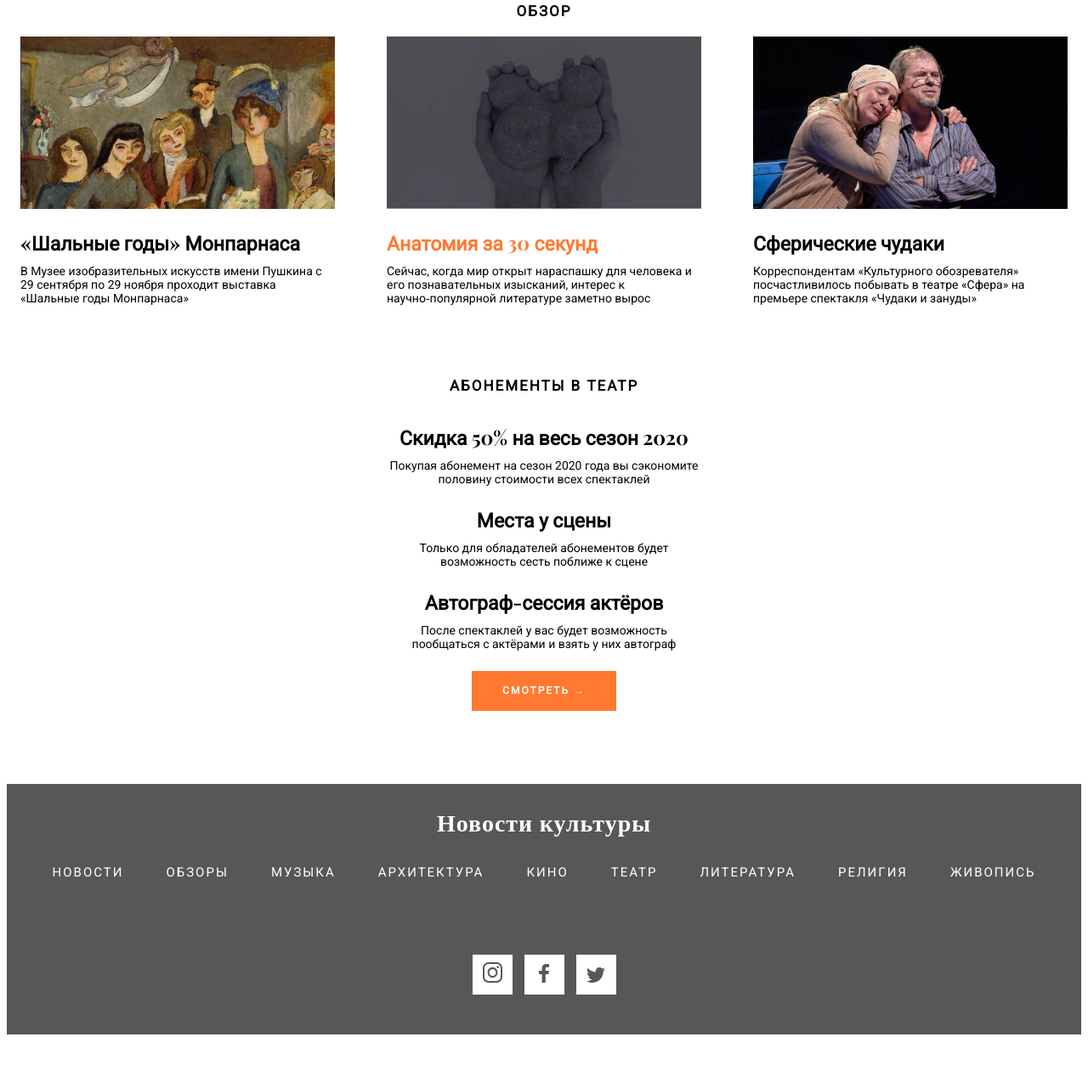
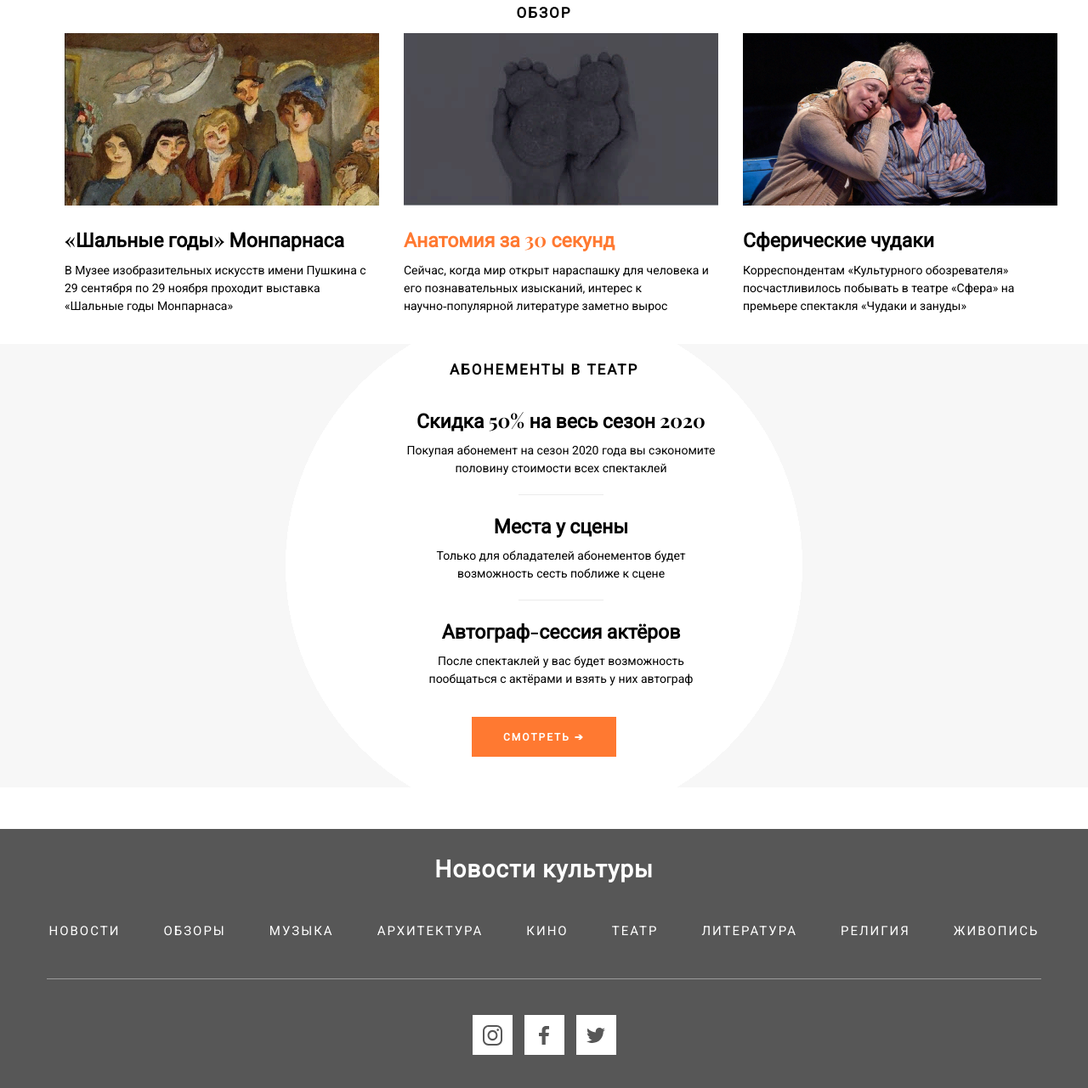
Before and after one commit to pashkacurl/projektmarafon, a plain HTML site: page index.html in a window 1280 px wide. Shown: the part 731-2012 px from the top of the page at 85% size. Before the commit the page ends 1957 px from the top, so only its background shows below. Drawn offline with nearby package versions, Linux system fonts and the light colour scheme; a web font is replaced by a local one.

Commit message:
загрузка файлов сайта

```diff
--- a/index.html
+++ b/index.html
@@ -2,98 +2,94 @@
 <html lang="ru">
   <head>
     <meta charset="UTF-8">
-      <link rel="stylesheet" href="style.css">
+    <meta name="keywords" content="Новости культуры">
     <title>Новости культуры</title>
     <link href="https://fonts.googleapis.com/css2?family=Playfair+Display:ital,wght@0,400;0,700;1,400&display=swap" rel="stylesheet">
     <link href="https://fonts.googleapis.com/css2?family=Roboto&display=swap" rel="stylesheet">
+    <link href="style.css" rel="stylesheet">
   </head>
   <body>
     <header>
-      <div>
-          <div class="title">Новости культуры</div>
-      </div>
       <nav>
-          <div>Новости</div>
-          <div>Обзоры</div>
-          <div>Музыка</div>
-          <div>Архитектура</div>
-          <div>Кино</div>
-          <div>Театр</div>
-          <div>Литература</div>
-          <div>Религия</div>
-          <div>Живопись</div>
+        <a class="logo logo-head" href="#">Новости культуры</a>
+        <ul class="nav-list">
+          <li><a href="#">Новости</a></li>
+          <li><a href="#">Обзоры</a></li>
+          <li><a href="#">Музыка</a></li>
+          <li><a href="#">Архитектура</a></li>
+          <li><a href="#">Кино</a></li>
+          <li><a href="#">Театр</a></li>
+          <li><a href="#">Литература</a></li>
+          <li><a href="#">Религия</a></li>
+          <li><a href="#">Живопись</a></li>
+        </ul>
       </nav>
     </header>
     <main>
       <section class="hotel">
-          <div>
         <img src="img/Group24.svg">
-            <span>Подводный отель</span>
-            <div class="p">Как известно, Дубай – город контрастов. Самые революционные и фантастические мечты архитекторов способен воплотить в жизнь этот мегаполис, построенный на нефти и за счет нефти</div>
-          </div>
+        <h2>Подводный отель</h2>
+        <p>Как известно, Дубай – город контрастов. Самые революционные и фантастические мечты архитекторов способен воплотить в жизнь этот мегаполис, построенный на нефти и за счет нефти</p>
       </section>
-      <section>
-            <div class="h2 reviews">
-                Обзор
-            </div>
-            <div class="review">
-                <div>
+      <section class="review">
+        <h2>Обзор</h2>
+        <ul class="review-list">
+          <li>
             <img src="img/1.jpg">
-                    <div class="h3">«Шальные годы» Монпарнаса</div>
-                    <div class="p">В Музее изобразительных искусств имени Пушкина с 29 сентября по 29 ноября проходит выставка «Шальные годы Монпарнаса»</div>
-                </div>
-                <div>
+            <h3><a href="#">«Шальные годы» Монпарнаса</a></h3>
+            <p>В Музее изобразительных искусств имени Пушкина с 29 сентября по 29 ноября проходит выставка «Шальные годы Монпарнаса»</p>
+          </il>
+          <li>
             <img src="img/2.png">
-                    <div class="h3">Анатомия за 30 секунд</div>
-                    <div class="p">Сейчас, когда мир открыт нараспашку для человека и его познавательных изысканий, интерес к научно‑популярной литературе заметно вырос</div>
-                </div>
-                <div>
+            <h3><a href="#">Анатомия за 30 секунд</a></h3>
+            <p>Сейчас, когда мир открыт нараспашку для человека и его познавательных изысканий, интерес к научно‑популярной литературе заметно вырос</p>
+          </li>
+          <li>
             <img src="img/3.jpg">
-                    <div class="h3">Сферические чудаки</div>
-                    <div class="p">Корреспондентам «Культурного обозревателя» посчастливилось побывать в театре «Сфера» на премьере спектакля «Чудаки и зануды»</div>
-                </div>
-            </div>
+            <h3><a href="#">Сферические чудаки</a></h3>
+            <p>Корреспондентам «Культурного обозревателя» посчастливилось побывать в театре «Сфера» на премьере спектакля «Чудаки и зануды»</p>
+          </li>
+        </ul>
       </section>
-      <section>
-          <div class="ticket">
-          <div class="h2">
-              Абонементы в театр
-          </div>
-          <div>
-              <div class="h3">Скидка 50% на весь сезон 2020</div>
-              <div class="p">Покупая абонемент на сезон 2020 года вы сэкономите половину стоимости всех спектаклей</div>
-          </div>
-          <div>
-              <div class="h3">Места у сцены</div>
-              <div class="p">Только для обладателей абонементов будет возможность сесть поближе к сцене</div>
-          </div>
-          <div>
-              <div class="h3">Автограф-сессия актёров</div>
-              <div class="p">После спектаклей у вас будет возможность пообщаться с актёрами и взять у них автограф</div>
-          </div>
-          <div class="button">Смотреть →</div>
-          </div>
+      <section class="ticket">
+        <h2>Абонементы в театр</h2>
+        <ul class="ticket-list">
+          <li>
+            <h3>Скидка 50% на весь сезон 2020</h3>
+            <p>Покупая абонемент на сезон 2020 года вы сэкономите половину стоимости всех спектаклей</p>
+            <span></span>
+          </li>
+          <li>
+            <h3>Места у сцены</h3>
+            <p>Только для обладателей абонементов будет возможность сесть поближе к сцене</p>
+            <span></span>
+          </li>
+          <li>
+            <h3>Автограф-сессия актёров</h3>
+            <p>После спектаклей у вас будет возможность пообщаться с актёрами и взять у них автограф</p>
+          </li>
+        </ul>
+        <button>Смотреть ➔</button>
       </section>
     </main>
     <footer>
-      <div>
-        <div class="title">Новости культуры</div>
-      </div>
-      <nav>
-          <div>Новости</div>
-          <div>Обзоры</div>
-          <div>Музыка</div>
-          <div>Архитектура</div>
-          <div>Кино</div>
-          <div>Театр</div>
-          <div>Литература</div>
-          <div>Религия</div>
-          <div>Живопись</div>
-      </nav>
+      <a class="logo logo-footer" href="#">Новости культуры</a>
+      <ul class="nav-list">
+        <li><a href="#">Новости</a></li>
+        <li><a href="#">Обзоры</a></li>
+        <li><a href="#">Музыка</a></li>
+        <li><a href="#">Архитектура</a></li>
+        <li><a href="#">Кино</a></li>
+        <li><a href="#">Театр</a></li>
+        <li><a href="#">Литература</a></li>
+        <li><a href="#">Религия</a></li>
+        <li><a href="#">Живопись</a></li>
+      </ul>
+      <span></span>
       <div class="social">
-          <div><img src="img/insta.svg"></div>
-          <div><img src="img/facebook_icon.svg"></div>
-          <div><img src="img/twitter_icon.svg"></div>
+        <a href="#"></a>
+        <a href="#"></a>
+        <a href="#"></a>
       </div>
     </footer>
   </body>
--- a/style.css
+++ b/style.css
@@ -1,86 +1,174 @@
 body {
   font-family: "Playfair Display", "Roboto", "Arial", sans-serif;
   font-size: 14px;
+  margin: 0;
 }
 
-/* НАВИГАЦИЯ */
+a {
+  text-decoration: none;
+  color: #000000;
+}
 
-.title {
-    font-family: Playfair Display;
+a:hover {
+  color: #ff7931;
+}
+
+.logo {
   font-weight: 900;
+}
+
+/*HEADER*/
+
+nav {
+  display: flex;
+  flex-direction: column;
+  align-items: center;
+}
+
+.logo-head {
   font-size: 35px;
   line-height: 47px;
-    text-align: center;
-    padding-top: 60px;
-    padding-bottom: 46px;
   letter-spacing: 1px;
+  margin-top: 55px;
+  margin-bottom: 46px;
 }
 
-nav {
-  font-family: Roboto;
+.nav-list {
+  font-family: "Roboto";
+  text-transform: uppercase;
   font-size: 15px;
   line-height: 18px;
   letter-spacing: 2px;
-  text-transform: uppercase;
-  color: #000000;
+  padding: 0;
+  margin-bottom: 47px;
+  max-width: 1171px;
+  width: 100%;
   display: flex;
-  flex-direction: row;
-  align-items: center;
-  justify-content: center;
+  justify-content: space-between;
   flex-wrap: wrap;
+  list-style: none;
 }
 
-nav div {
-    margin-left: 25px;
-    margin-right: 25px;
-}
-
-/* ПОДВАЛ */
-
-footer {
-    background-color: #575757;
-    height: 295px;
-}
-
-footer .title {
-    color: #ffffff;
-    padding-top: 26px;
-    padding-bottom: 32px;
-    font-size: 28px;
-    line-height: 37px;
-}
-
-footer nav {
-    color:#ffffff;
-}
-
-.social {
-    display: flex;
-    justify-content: center;
-    margin-top: 88px;
-}
-
-.social div {
-    background-color: #FFFFFF;
-    width: 47px;
-    height: 47px;
-    margin-left: 7px;
-    margin-right: 7px;
-    line-height: 55px;
+.nav-list a {
+  margin: 3px 3px 3px 3px;
   text-align: center;
 }
 
+/*MAIN*/
 
-/* ОБЩИЙ СТИЛЬ */
-
-.p {
-    font-family: Roboto;
-    font-size: 14px;
+.hotel {
+  font-family: "Roboto";
+  color: #ffffff;
+  background-image: url(img/Mask_Group.svg);
+  background-repeat: no-repeat;
+  background-position: center;
+  min-height: 464px;
+  display: flex;
+  flex-direction: column;
+  align-items: center;
+  justify-content: space-between;
 }
 
-.h2 {
+.hotel img {
+  margin-top: 46px;
+}
+
+.hotel h2 {
+  font-size: 72px;
+  line-height: 84px;
   text-align: center;
+  letter-spacing: 2px;
+  text-transform: uppercase;
+  font-style: normal;
+  font-weight: normal;
+}
+
+.hotel p {
+  font-size: 14px;
+  line-height: 21px;
+  text-align: center;
+  font-style: normal;
+  font-weight: normal;
+  margin-bottom: 48px;
+  max-width: 456px;
+}
+
+.review {
+  padding: 0;
+  display: flex;
+  flex-direction: column;
+  align-items: center;
+}
+
+.review h2 {
   font-family: Roboto;
+  font-style: normal;
+  font-weight: bold;
+  text-transform: uppercase;
+  font-size: 17px;
+  line-height: 20px;
+  letter-spacing: 2px;
+  padding: 0;
+  margin-top: 44px;
+  margin-bottom: 0;
+}
+
+.review-list {
+  display: flex;
+  flex-wrap: wrap;
+  justify-content: center;
+  list-style: none;
+}
+
+.review-list img {
+  position: center;
+}
+
+.review-list h3 {
+  font-style: normal;
+  font-weight: 900;
+  font-size: 23px;
+  line-height: 31px;
+  padding: 0;
+  margin: 20px 0 11px 0;
+}
+
+.review-list p {
+  font-family: Roboto;
+  font-style: normal;
+  font-weight: normal;
+  font-size: 14px;
+  line-height: 150%;
+  margin: 0;
+}
+
+.review-list li {
+  width: 370px;
+  margin-bottom: 20px;
+}
+
+.review-list li:nth-child(2) {
+  margin-left: 29px;
+  margin-right: 29px;
+}
+
+.review-list li:nth-child(2) a {
+  color: #ff7931;
+}
+
+.ticket {
+  background: radial-gradient(circle, #ffffff 44%, #f7f7f7 33%);
+  display: flex;
+  flex-direction: column;
+  align-items: center;
+}
+
+.ticket h2 {
+  padding: 0;
+  margin: 0;
+  margin-top: 20px;
+  font-family: "Roboto";
+  font-style: normal;
   font-weight: bold;
   font-size: 17px;
   line-height: 20px;
@@ -88,127 +176,126 @@ footer nav {
   text-transform: uppercase;
 }
 
-.h3 {
+.ticket button {
+  width: 170px;
+  height: 47px;
+  background-color: #ff7931;
+  color: #ffffff;
+  font-family: Roboto;
+  font-style: normal;
+  font-weight: bold;
+  font-size: 12px;
+  line-height: 14px;
+  letter-spacing: 2px;
+  text-transform: uppercase;
+  border: 0;
+  margin-bottom: 36px;
+}
+
+.ticket-list {
+  list-style: none;
+}
+
+.ticket-list h3 {
+  padding: 0;
+  margin: 0;
+  margin-top: 20px;
+  font-style: normal;
+  font-weight: 900;
   font-size: 23px;
   line-height: 31px;
-    font-weight: 900;
-    font-style: normal;
+  text-align: center;
 }
 
-/*ПОДВОДНЫЙ ОТЕЛЬ */
-
-.hotel {
-    background-image: url("img/Mask_Group.svg");
-    background-repeat: no-repeat;
-    background-position: center;
-    height: 464px;
-    margin: 0;
-    color: #ffffff;
-    text-align: center;
-    font-family: Roboto;
-    margin-top: 47px;
-}
-
-.hotel div {
-    height: 464px;
-    display: flex;
-    align-items: center;
-    flex-direction: column;
-}
-
-.hotel img {
-    margin-top: 46px;
-}
-
-span {
-    font-size: 72px;
-    line-height: 84px;
-    letter-spacing: 2px;
-    text-transform: uppercase;
-    margin-top: 25px;
-}
-
-.hotel .p {
-    width: 456px;
-    line-height: 21px;
-    margin-top: 145px;
-}
-
-/*ОБЗОР*/
-
-.review {
-    display: flex;
-    justify-content: space-around;
-    flex-wrap: wrap;
-}
-
-.review div {
+.ticket-list li {
   width: 370px;
 }
 
-.review div:nth-child(2):not(.h3) {
-    margin-right: 29px;
-    margin-left: 29px;
+.ticket-list p {
+  padding: 0;
+  margin-top: 10px;
+  margin-bottom: 20px;
+  font-family: "Roboto";
+  font-style: normal;
+  font-weight: normal;
+  font-size: 14px;
+  line-height: 150%;
+  text-align: center;
 }
 
-.review div:nth-child(2) .h3 {
-    color: #FF7931;
+.ticket-list span{
+  display: block;
+  width: 100px;
+  background-color: rgba(0, 0, 0, 0.2);
+  height: 1px;
+  margin: 0 auto;
+  opacity: 0.4;
 }
 
-.review img {
-    height: 203px;
-}
+/*FOOTER*/
 
-.review .h3 {
-    margin-top: 20px;
-    margin-bottom: 10px;
-}
-
-.reviews {
-    margin-top: 44px;
-    margin-bottom: 20px;
-}
-
-/*АБОНЕМЕНТЫ*/
-
-.ticket {
+footer {
+  background-color: #575757;
+  margin-top: 49px;
   display: flex;
   flex-direction: column;
   align-items: center;
-    text-align: center;
-    justify-content: flex-start;
-    flex-wrap: wrap;
 }
 
-.ticket .h3,
-.ticket .p {
-    width: 368px;
+footer a {
+  color: #ffffff;
 }
 
-.ticket .h2 {
-    margin-top: 84px;
-    margin-bottom: 35px;
+.logo-footer {
+  font-size: 28px;
+  line-height: 37px;
+  font-style: normal;
+  letter-spacing: 1px;
+  margin-top: 27px;
+  margin-bottom: 32px;
 }
 
-.ticket .h3 {
-    margin-bottom: 10px;
+footer span{
+  display: block;
+  width: 1170px;
+  background-color: #ffffff;
+  height: 1px;
+  margin: 0 auto;
+  opacity: 0.4;
 }
 
-.ticket .p {
-    margin-bottom: 24px;
+.social {
+  display: flex;
+  margin-top: 42px;
+  margin-bottom: 45px;
 }
 
-.button {
-    font-family: Roboto;
-    font-weight: bold;
-    font-size: 12px;
-    line-height: 47px;
-    letter-spacing: 2px;
-    text-transform: uppercase;
-    color: #FFFFFF;
-    background-color: #FF7931;
-    width: 170px;
+footer .social a {
+  background-color: #ffffff;
+  width: 47px;
   height: 47px;
-    margin-bottom: 86px;
-    text-align: center;
+  margin-left: 7px;
+  margin-right: 7px;
 }
+
+footer .social a:hover {
+  background-color: #ff7931;
+}
+
+footer .social a:first-child {
+  background-image: url("img/insta.svg");
+  background-repeat: no-repeat;
+  background-position: 50% 50%;
+}
+
+footer .social a:last-child {
+  background-image: url("img/twitter_icon.svg");
+  background-repeat: no-repeat;
+  background-position: 50% 50%;
+}
+
+footer .social a:nth-child(2) {
+  background-image: url("img/facebook_icon.svg");
+  background-repeat: no-repeat;
+  background-position: 50% 50%;
+}
```
Also changed, not shown: img/Arrow_forward.svg (added). Lines whose indentation alone changed are shown as unchanged.
